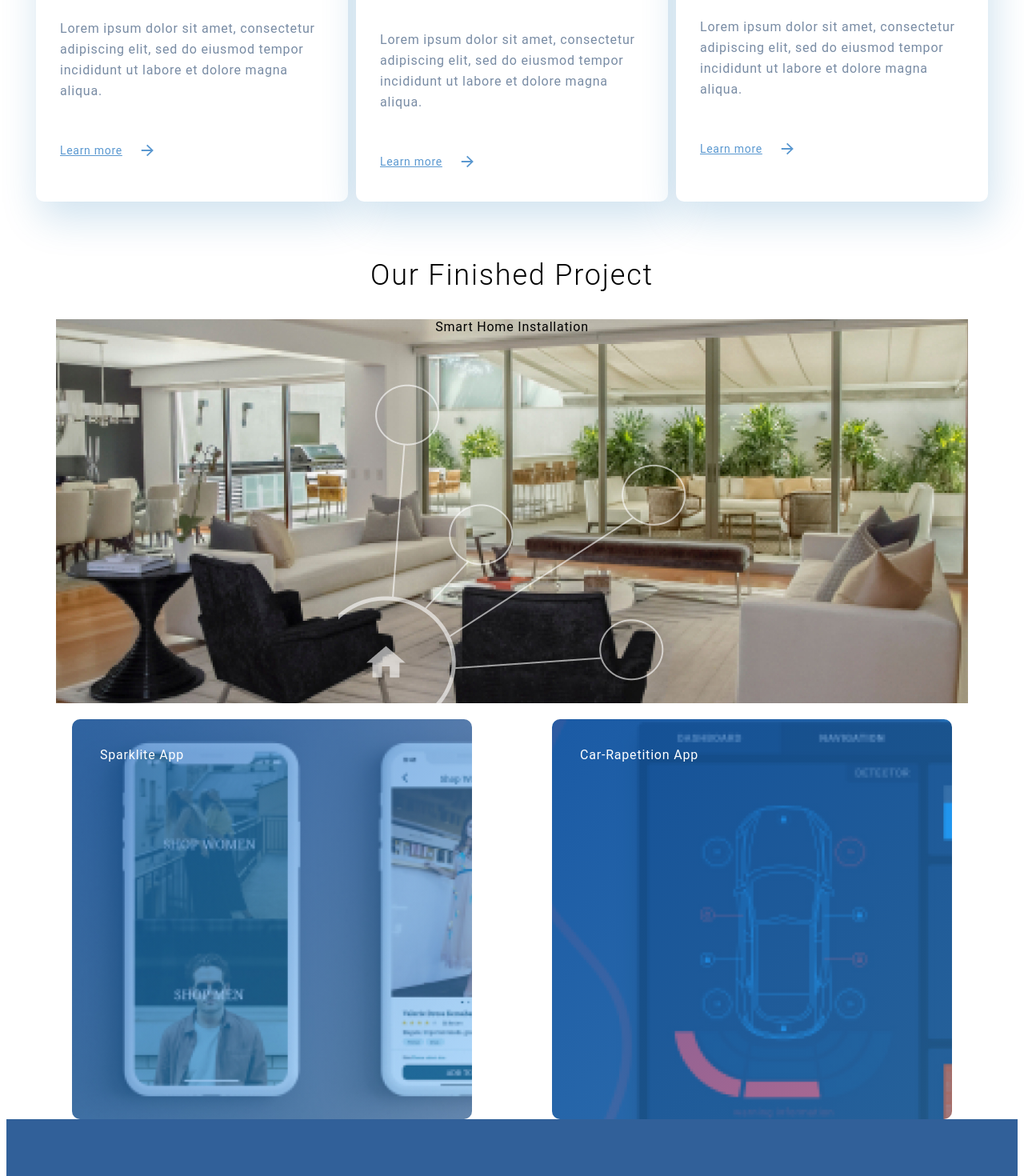
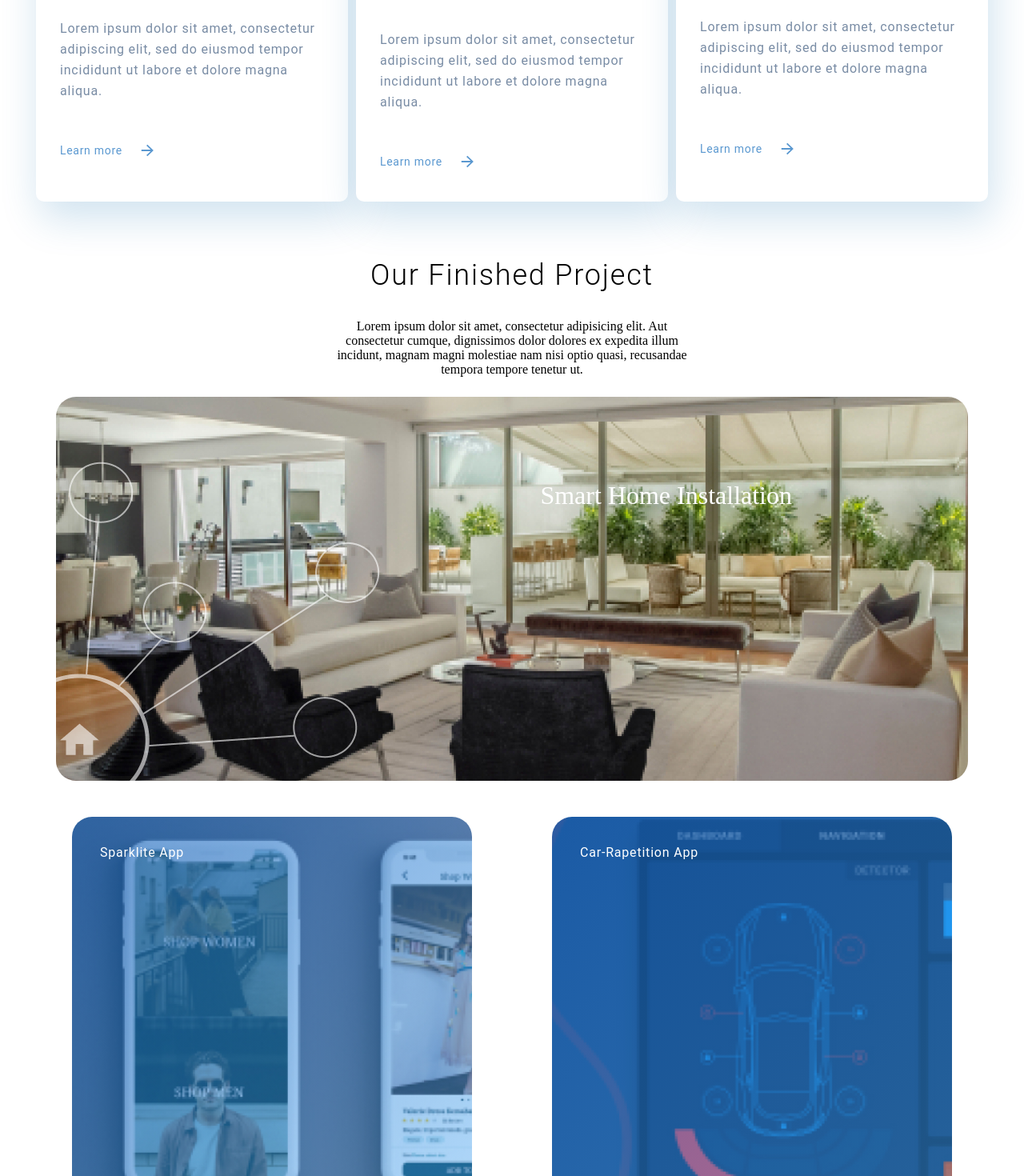
Before and after one commit to PavelK6896/9625Tool1JSVue, a Vue app: page / in a window 1280 px wide. Shown: the part 1330-2800 px from the top of the page at 80% size. Built offline with nearby package versions, Linux system fonts and the light colour scheme.

Commit message:
"and layout 3"

```diff
--- a/src/components/body/Body1.vue
+++ b/src/components/body/Body1.vue
@@ -112,6 +112,11 @@
         color: #5A98D0;
         margin-top: 30px;
         display: flex;
+        text-decoration: none;
+    }
+
+    a:hover{
+        text-decoration: underline;
     }
 
     .product__img {
--- a/src/components/body/Body2.vue
+++ b/src/components/body/Body2.vue
@@ -1,14 +1,15 @@
 <template>
-    <div class="container ">
-        <div class="img-d">
-            <div class="t1"> Lorem ipsum dolor sit amet, consectetur adipisicing elit, sed do eiusmod tempor incididunt ut labore et
-                dolore magna aliqua. Ut enim ad minim veniam. </div>
-
-            <img class="img1" src="../../assets/body2/alberto-castillo-q-mx4mSkK9zeo-unsplash.jpg">
-
-            <div class="t2">Smart Home Installation</div>
-            <img class="img2" src="../../assets/body2/Group.png">
-
+    <div class="c1">
+        <div class="w1"> Lorem ipsum dolor sit amet, consectetur adipisicing elit. Aut consectetur cumque, dignissimos dolor
+            dolores ex expedita illum incidunt, magnam magni molestiae nam nisi optio quasi, recusandae tempora tempore
+            tenetur ut.
+        </div>
+        <div class="c2">
+            <div class="d1">
+                <img class="i1" src="../../assets/body2/alberto-castillo-q-mx4mSkK9zeo-unsplash.jpg">
+                <div class="i2">Smart Home Installation</div>
+                <img class="i3" src="../../assets/body2/Group.png">
+            </div>
         </div>
     </div>
 </template>
@@ -20,44 +21,45 @@
 </script>
 
 <style scoped>
-
-    .img1{
-        position: absolute;
-        z-index: 1;
+    .w1{
+        margin: 25px auto;
+        text-align: center;
+        max-width: 750px;
+        width: 35vw;
     }
 
-    .img2{
-        position: absolute;
-        z-index: 2;
-    }
-    .img-d{
-        position: relative;
-        overflow: hidden;
-        height: 500px;
-        display: flex;
-        justify-content: center;
-        text-align: center;
-
-
+    .c1 {
+        width: 1200px;
+        margin: 25px auto;
     }
 
-    .t2{
-        position: absolute;
-        z-index: 3;
+    .c2{
+        height: 500px;
     }
 
 
+    .d1 {
+        display: flex;
+        justify-content: center;
+        position: relative;
+    }
 
+    .i1 {
+        border-radius: 25px;
+    }
 
+    .i2 {
+        position: absolute;
+        right: 250px;
+        padding-top: 100px;
+        font-size: 32px;
+        line-height: 46px;
+        color: #FFFFFF;
+    }
 
-    .t1{
-        max-width: 500px;
-        font-style: normal;
-        font-weight: normal;
-        font-size: 16px;
-        line-height: 26px;
+    .i3 {
+        position: absolute;
+        left: 0;
+    }
 
-        letter-spacing: 0.05em;
-        color: #222222;
-    }
 </style>
--- a/src/components/body/Body3.vue
+++ b/src/components/body/Body3.vue
@@ -1,15 +1,14 @@
 <template>
-    <div class="container">
-    <div class="g1">
+
+    <div class="container g1">
         <div class="g2">
             <div class="g3">Sparklite App</div>
-            <div class="img1"></div>
+            <div class="i1"></div>
         </div>
         <div class="g2">
             <div class="g3">Car-Rapetition App</div>
-            <div class="img2"></div>
+            <div class="i2"></div>
         </div>
-    </div>
     </div>
 </template>
 
@@ -21,38 +20,41 @@
 
 <style scoped>
 
-    .g1{
+    .g1 {
         width: 1200px;
-        margin: 0 auto;
+        margin: 25px auto;
         display: flex;
         justify-content: space-around;
         flex-wrap: wrap;
     }
 
-    .g2{
+    .g2 {
         position: relative;
     }
 
-    .g3{
+    .g3 {
         position: absolute;
         margin: 35px;
         color: #fff;
     }
 
-    .img1 {
+    .i1 {
         display: block;
         width: 500px;
         height: 500px;
         background: linear-gradient(314.49deg, rgba(66, 165, 245, 0.4) 0%, rgba(21, 101, 192, 0.6) 97.81%), url("../../assets/body3/b31.jpg");
-        border-radius: 10px;
+        border-radius: 25px;
         background-size: cover;
     }
-    .img2 {
+
+    .i2 {
         display: block;
         width: 500px;
         height: 500px;
         background: linear-gradient(314.49deg, rgba(66, 165, 245, 0.4) 0%, rgba(21, 101, 192, 0.6) 97.81%), url("../../assets/body3/b32.jpg");
-        border-radius: 10px;
+        border-radius: 25px;
         background-size: cover;
     }
+
+
 </style>
--- a/src/components/footer/Footer1.vue
+++ b/src/components/footer/Footer1.vue
@@ -24,8 +24,17 @@
 
     .f1 {
         background-color: #316099;
+        height: 390px;
+        margin-top: 50px;
+        border-bottom: 1px solid rgba(255, 255, 255, 0.4);
+    }
+
+    .c1 {
         height: 391px;
-        border-bottom: 1px solid rgba(255, 255, 255, 0.4);
+        display: flex;
+        flex-direction: row;
+        justify-content: space-between;
+        align-items: center;
     }
 
     .p2{
@@ -56,13 +65,7 @@
 
     }
 
-    .c1 {
-        height: 391px;
-        display: flex;
-        flex-direction: row;
-        justify-content: space-between;
-        align-items: center;
-    }
+
 
 
 
--- a/src/components/footer/Footer2.vue
+++ b/src/components/footer/Footer2.vue
@@ -28,11 +28,9 @@
 
 <style scoped>
 
-
     .d1 {
         display: flex;
         align-items: flex-start;
-
         color: #FFFFFF;
         font-size: 16px;
         line-height: 26px;
@@ -45,14 +43,11 @@
     }
 
     .c1 {
-
         height: 150px;
         display: flex;
         justify-content: flex-start;
-        align-items: center;
-
+        padding-top: 50px;
     }
-
 
     .f2 {
         background: #316099;
--- a/src/components/header/HeaderHome1.vue
+++ b/src/components/header/HeaderHome1.vue
@@ -32,8 +32,9 @@
     }
 
     img {
-        padding-top: 150px;
-        width: 30vw;
+        padding-top: 120px;
+        width: 600px;
+
     }
 
     .header {
```
Also changed, not shown: 1 other file (tests, documents, lock files or other folders).
